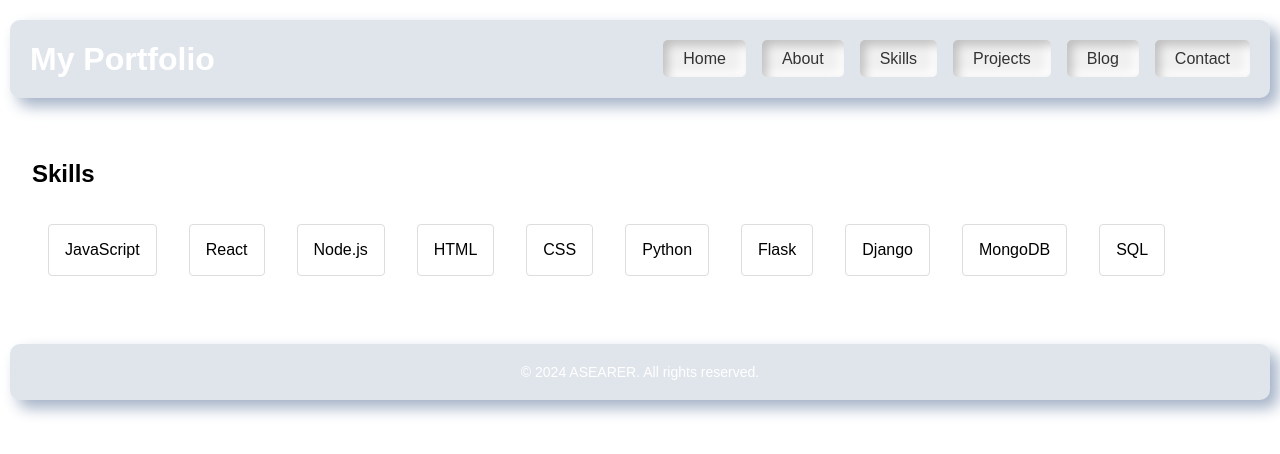
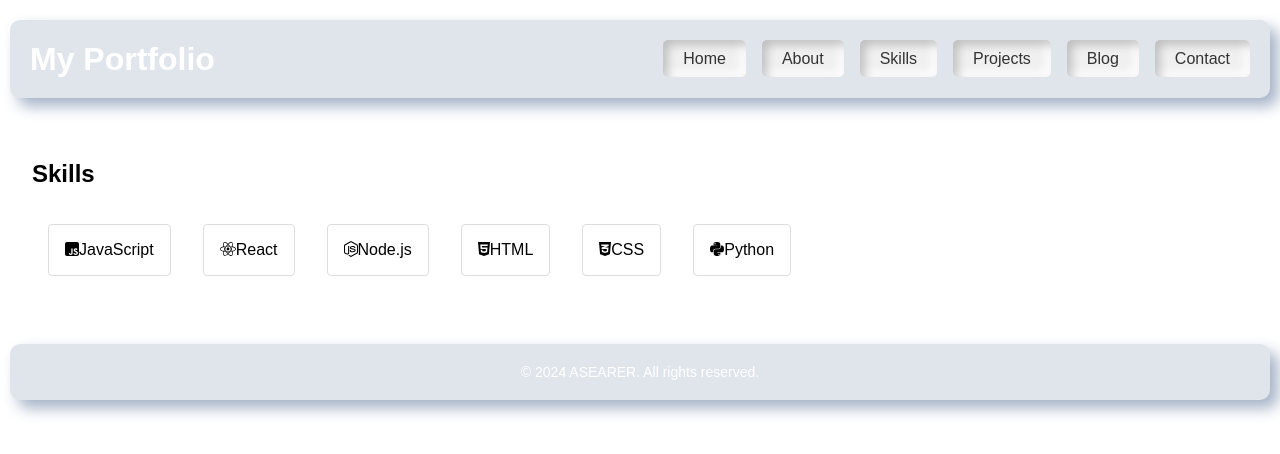
Before and after one commit to asearer/portfolio, a React (Create React App) app: page /skills in a window 1280 px wide. Shown: the top 454 px of the page. Built offline with nearby package versions, Linux system fonts and the light colour scheme.

Commit message:
On branch main  Your branch is up to date with 'origin/main'.  Changes to be committed: 	modified:   package-lock.json 	modified:   package.json 	new file:   src/components/Skills.css 	modified:   src/components/Skills.js

```diff
--- a/package.json
+++ b/package.json
@@ -6,6 +6,7 @@
     "@craco/craco": "^7.1.0",
     "@fortawesome/fontawesome-free": "^6.6.0",
     "@fortawesome/free-brands-svg-icons": "^6.6.0",
+    "@fortawesome/free-regular-svg-icons": "^6.6.0",
     "@fortawesome/free-solid-svg-icons": "^6.6.0",
     "@fortawesome/react-fontawesome": "^0.2.2",
     "@testing-library/jest-dom": "^5.17.0",
@@ -16,6 +17,7 @@
     "react-router": "^6.26.0",
     "react-router-dom": "^6.26.0",
     "react-scripts": "5.0.1",
+    "react-tooltip": "^5.27.1",
     "web-vitals": "^2.1.4"
   },
   "scripts": {
--- /dev/null
+++ b/src/components/Skills.css
@@ -0,0 +1,24 @@
+/* Add these styles to ensure tooltips are visible and styled properly */
+
+.react-tooltip {
+  position: absolute;
+  z-index: 9999; /* Ensure it appears above other content */
+  background-color: #333; /* Dark background for better contrast */
+  color: #fff; /* White text */
+  padding: 5px;
+  border-radius: 4px;
+  font-size: 12px;
+  white-space: nowrap; /* Prevent text from wrapping */
+}
+
+/* Optional: Add an arrow pointing to the tooltip trigger */
+.react-tooltip:after {
+  content: '';
+  position: absolute;
+  border-width: 5px;
+  border-style: solid;
+  border-color: #333 transparent transparent transparent;
+  top: 100%;
+  left: 50%;
+  transform: translateX(-50%);
+}
--- a/src/components/Skills.js
+++ b/src/components/Skills.js
@@ -1,21 +1,34 @@
 import React from 'react';
+import { FontAwesomeIcon } from '@fortawesome/react-fontawesome';
+import {
+  faJsSquare,
+  faReact,
+  faNodeJs,
+  faHtml5,
+  faCss3Alt,
+  faPython
+} from '@fortawesome/free-brands-svg-icons';
+import './Skills.css';
+
+const skills = [
+  { name: 'JavaScript', icon: faJsSquare, description: 'A versatile programming language primarily used for web development.' },
+  { name: 'React', icon: faReact, description: 'A JavaScript library for building user interfaces, developed by Facebook.' },
+  { name: 'Node.js', icon: faNodeJs, description: 'A runtime environment that allows you to run JavaScript on the server side.' },
+  { name: 'HTML', icon: faHtml5, description: 'The standard markup language for creating web pages.' },
+  { name: 'CSS', icon: faCss3Alt, description: 'A style sheet language used to describe the presentation of a document written in HTML or XML.' },
+  { name: 'Python', icon: faPython, description: 'A high-level programming language known for its readability and versatility.' },
+];
 
 const Skills = () => (
   <section id="skills">
     <h2>Skills</h2>
     <div className="skills-list">
-      <div className="skill-item">JavaScript</div>
-      <div className="skill-item">React</div>
-      <div className="skill-item">Node.js</div>
-      <div className="skill-item">HTML</div>
-      <div className="skill-item">CSS</div>
-
-      <div className="skill-item">Python</div>
-      <div className="skill-item">Flask</div>
-      <div className="skill-item">Django</div>
-      <div className="skill-item">MongoDB</div>
-      <div className="skill-item">SQL</div>
-      {/* Add more skills as needed */}
+      {skills.map((skill, index) => (
+        <div className="skill-item" key={index}>
+          <FontAwesomeIcon icon={skill.icon} className="skill-icon" />
+          <span className="skill-name">{skill.name}</span>
+        </div>
+      ))}
     </div>
   </section>
 );
```
Also changed, not shown: 1 other file (tests, documents, lock files or other folders).
